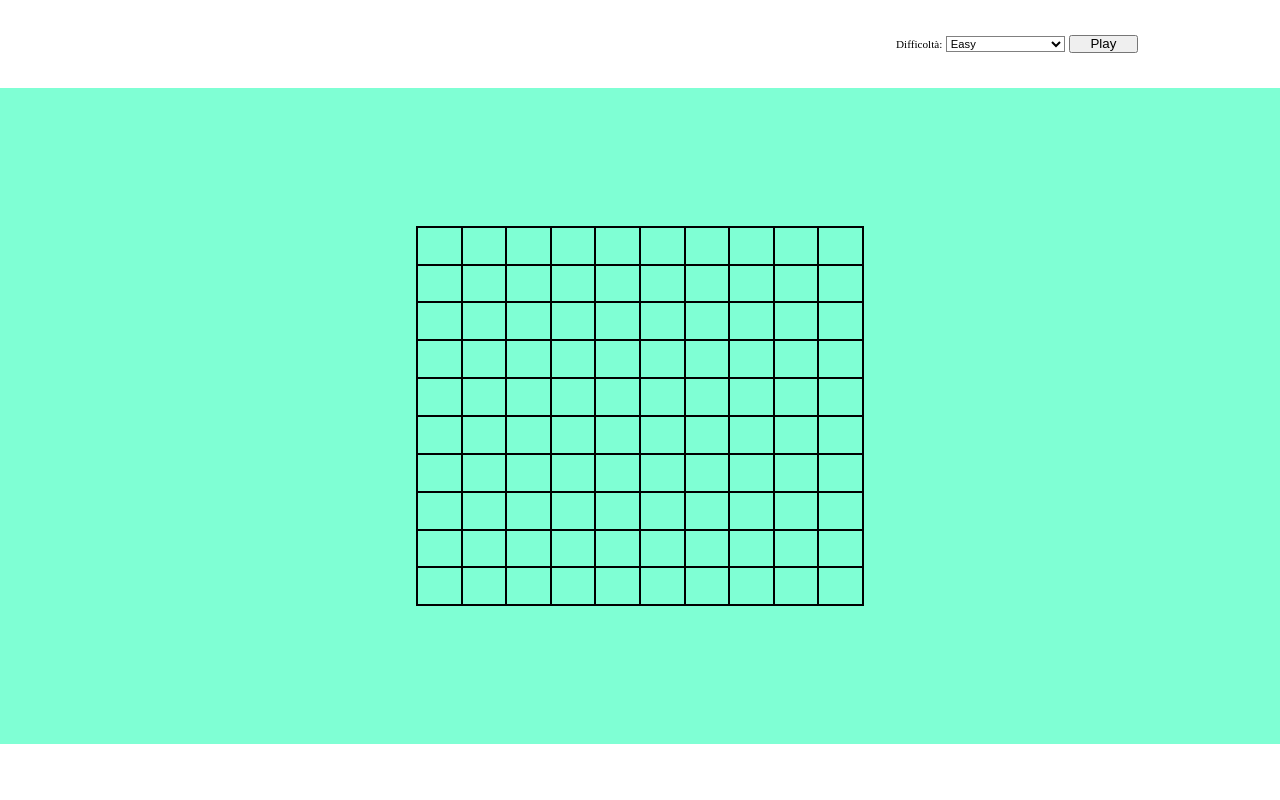
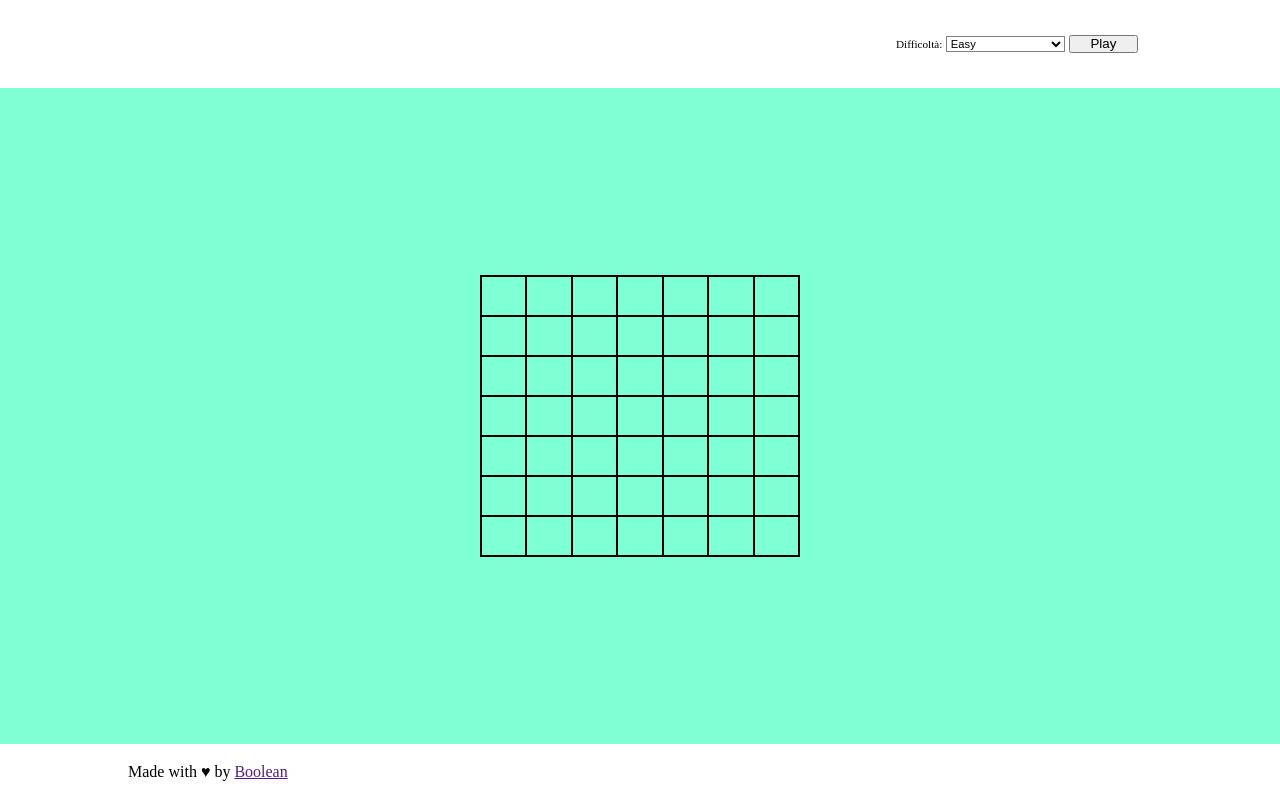
Before and after one commit to MirkoAnna/js-campominato-grid, a plain HTML site: page index.html in a window 1280 px wide. Drawn offline with Linux system fonts and the light colour scheme.

Commit message:
finisco con il css per passare a javascript

```diff
--- a/index.html
+++ b/index.html
@@ -32,117 +32,61 @@
 
         <!-- Inizio main -->
         <main>
-            <div class="container-grid">
+            <div class="container-grid hard">
 
-                <div class="box"></div>
-                <div class="box"></div>
-                <div class="box"></div>
-                <div class="box"></div>
-                <div class="box"></div>
-                <div class="box"></div>
-                <div class="box"></div>
-                <div class="box"></div>
-                <div class="box"></div>
-                <div class="box"></div>
+                <div class="box-hard"></div>
+                <div class="box-hard"></div>
+                <div class="box-hard"></div>
+                <div class="box-hard"></div>
+                <div class="box-hard"></div>
+                <div class="box-hard"></div>
+                <div class="box-hard"></div>
+                <div class="box-hard"></div>
+                <div class="box-hard"></div>
+                <div class="box-hard"></div>
 
-                <div class="box"></div>
-                <div class="box"></div>
-                <div class="box"></div>
-                <div class="box"></div>
-                <div class="box"></div>
-                <div class="box"></div>
-                <div class="box"></div>
-                <div class="box"></div>
-                <div class="box"></div>
-                <div class="box"></div>
+                <div class="box-hard"></div>
+                <div class="box-hard"></div>
+                <div class="box-hard"></div>
+                <div class="box-hard"></div>
+                <div class="box-hard"></div>
+                <div class="box-hard"></div>
+                <div class="box-hard"></div>
+                <div class="box-hard"></div>
+                <div class="box-hard"></div>
+                <div class="box-hard"></div>
 
-                <div class="box"></div>
-                <div class="box"></div>
-                <div class="box"></div>
-                <div class="box"></div>
-                <div class="box"></div>
-                <div class="box"></div>
-                <div class="box"></div>
-                <div class="box"></div>
-                <div class="box"></div>
-                <div class="box"></div>
+                <div class="box-hard"></div>
+                <div class="box-hard"></div>
+                <div class="box-hard"></div>
+                <div class="box-hard"></div>
+                <div class="box-hard"></div>
+                <div class="box-hard"></div>
+                <div class="box-hard"></div>
+                <div class="box-hard"></div>
+                <div class="box-hard"></div>
+                <div class="box-hard"></div>
 
-                <div class="box"></div>
-                <div class="box"></div>
-                <div class="box"></div>
-                <div class="box"></div>
-                <div class="box"></div>
-                <div class="box"></div>
-                <div class="box"></div>
-                <div class="box"></div>
-                <div class="box"></div>
-                <div class="box"></div>
+                <div class="box-hard"></div>
+                <div class="box-hard"></div>
+                <div class="box-hard"></div>
+                <div class="box-hard"></div>
+                <div class="box-hard"></div>
+                <div class="box-hard"></div>
+                <div class="box-hard"></div>
+                <div class="box-hard"></div>
+                <div class="box-hard"></div>
+                <div class="box-hard"></div>
 
-                <div class="box"></div>
-                <div class="box"></div>
-                <div class="box"></div>
-                <div class="box"></div>
-                <div class="box"></div>
-                <div class="box"></div>
-                <div class="box"></div>
-                <div class="box"></div>
-                <div class="box"></div>
-                <div class="box"></div>
-
-                <div class="box"></div>
-                <div class="box"></div>
-                <div class="box"></div>
-                <div class="box"></div>
-                <div class="box"></div>
-                <div class="box"></div>
-                <div class="box"></div>
-                <div class="box"></div>
-                <div class="box"></div>
-                <div class="box"></div>
-
-                <div class="box"></div>
-                <div class="box"></div>
-                <div class="box"></div>
-                <div class="box"></div>
-                <div class="box"></div>
-                <div class="box"></div>
-                <div class="box"></div>
-                <div class="box"></div>
-                <div class="box"></div>
-                <div class="box"></div>
-
-                <div class="box"></div>
-                <div class="box"></div>
-                <div class="box"></div>
-                <div class="box"></div>
-                <div class="box"></div>
-                <div class="box"></div>
-                <div class="box"></div>
-                <div class="box"></div>
-                <div class="box"></div>
-                <div class="box"></div>
-
-                <div class="box"></div>
-                <div class="box"></div>
-                <div class="box"></div>
-                <div class="box"></div>
-                <div class="box"></div>
-                <div class="box"></div>
-                <div class="box"></div>
-                <div class="box"></div>
-                <div class="box"></div>
-                <div class="box"></div>
-
-                <div class="box"></div>
-                <div class="box"></div>
-                <div class="box"></div>
-                <div class="box"></div>
-                <div class="box"></div>
-                <div class="box"></div>
-                <div class="box"></div>
-                <div class="box"></div>
-                <div class="box"></div>
-                <div class="box"></div>
+                <div class="box-hard"></div>
+                <div class="box-hard"></div>
+                <div class="box-hard"></div>
+                <div class="box-hard"></div>
+                <div class="box-hard"></div>
+                <div class="box-hard"></div>
+                <div class="box-hard"></div>
+                <div class="box-hard"></div>
+                <div class="box-hard"></div>
 
             </div>
 
@@ -151,7 +95,7 @@
 
         <!-- Inizio footer -->
         <footer>
-
+            <span>Made with &hearts; by <a href="">Boolean</a></span>
         </footer>
         <!-- Fine footer -->
 
--- a/style.css
+++ b/style.css
@@ -48,7 +48,9 @@
     border: 1px solid gray;
     background-color: white;
 }
+/* Fine header */
 
+/* Main */
 main {
     display: flex;
     justify-content: center;
@@ -60,20 +62,58 @@ main {
 main .container-grid {
     display: flex;
     flex-wrap: wrap;
-    width: 35%;
-    height: calc(40% + 11% + 7%);
     border: 1px solid black;
 }
 
-.box {
+/* Applico una grandezza griglia per ogni difficoltà */
+.easy {
+    width: 35%;
+    height: calc(40% + 11% + 7%);
+}
+
+.normal {
+    width: 30%;
+    height: calc(30% + 11% + 7%);
+}
+
+.hard {
+    width: 25%;
+    height: calc(25% + 11% + 7%);
+}
+/* Applico una grandezza griglia per ogni difficoltà */
+
+
+/* Applico una grandezza box per ogni difficoltà */
+.box-easy {
     width: calc(100% / 10);
     height: calc(100% / 10);
     border: 1px solid black;
 }
 
+.box-normal {
+    width: calc(100% / 9);
+    height: calc(100% / 9);
+    border: 1px solid black;
+}
 
+.box-hard {
+    width: calc(100% / 7);
+    height: calc(100% / 7);
+    border: 1px black solid;
+}
+/* Fine applico una grandezza box per ogni difficoltà */
+/* Fine main */
+
+
+/* Footer */
 footer {
+    display: flex;
+    align-items: center;
     width: 100%;
     height: 7%;
     background-color: white;
 }
+
+footer span {
+    margin-left: 10%;
+}
```
